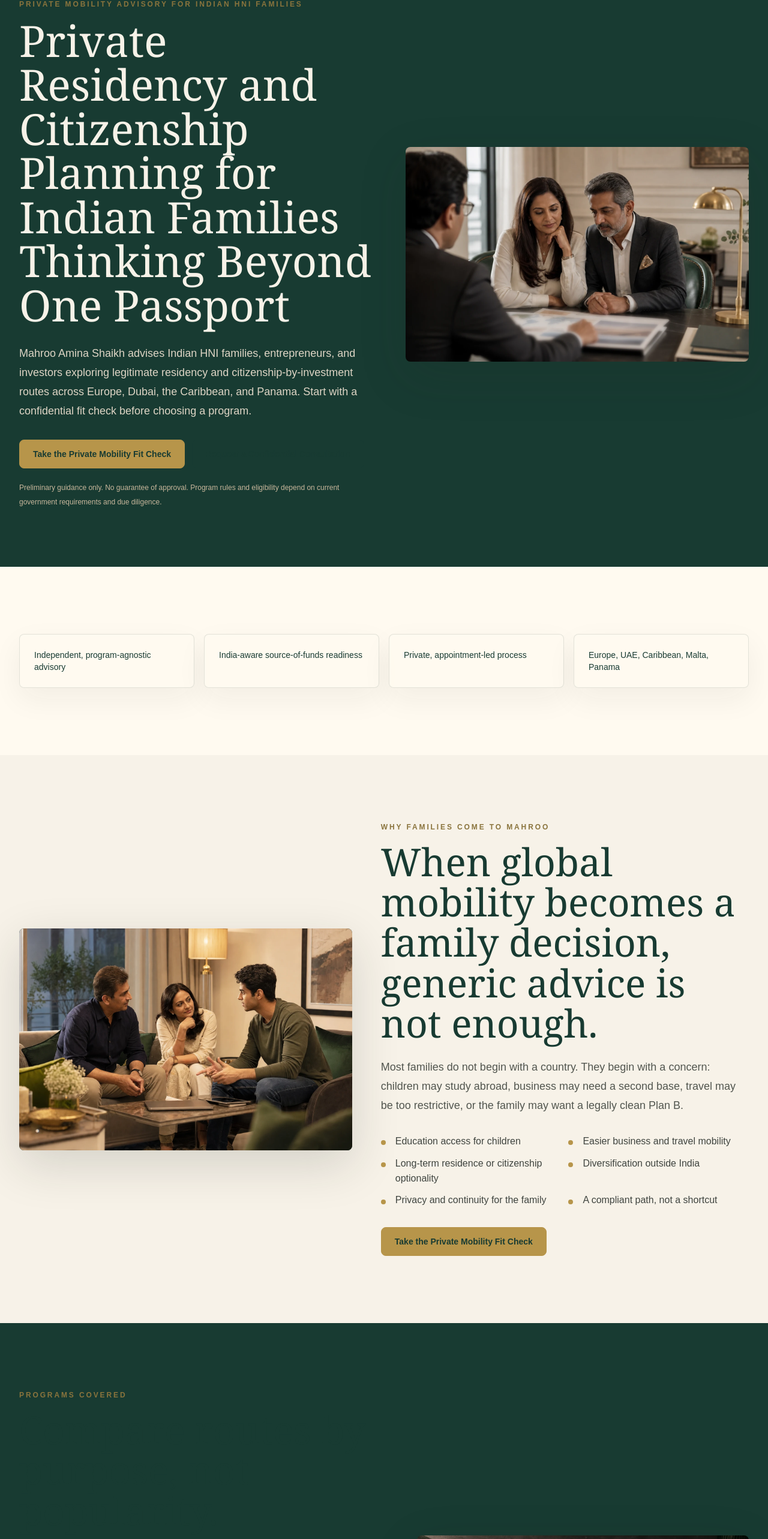
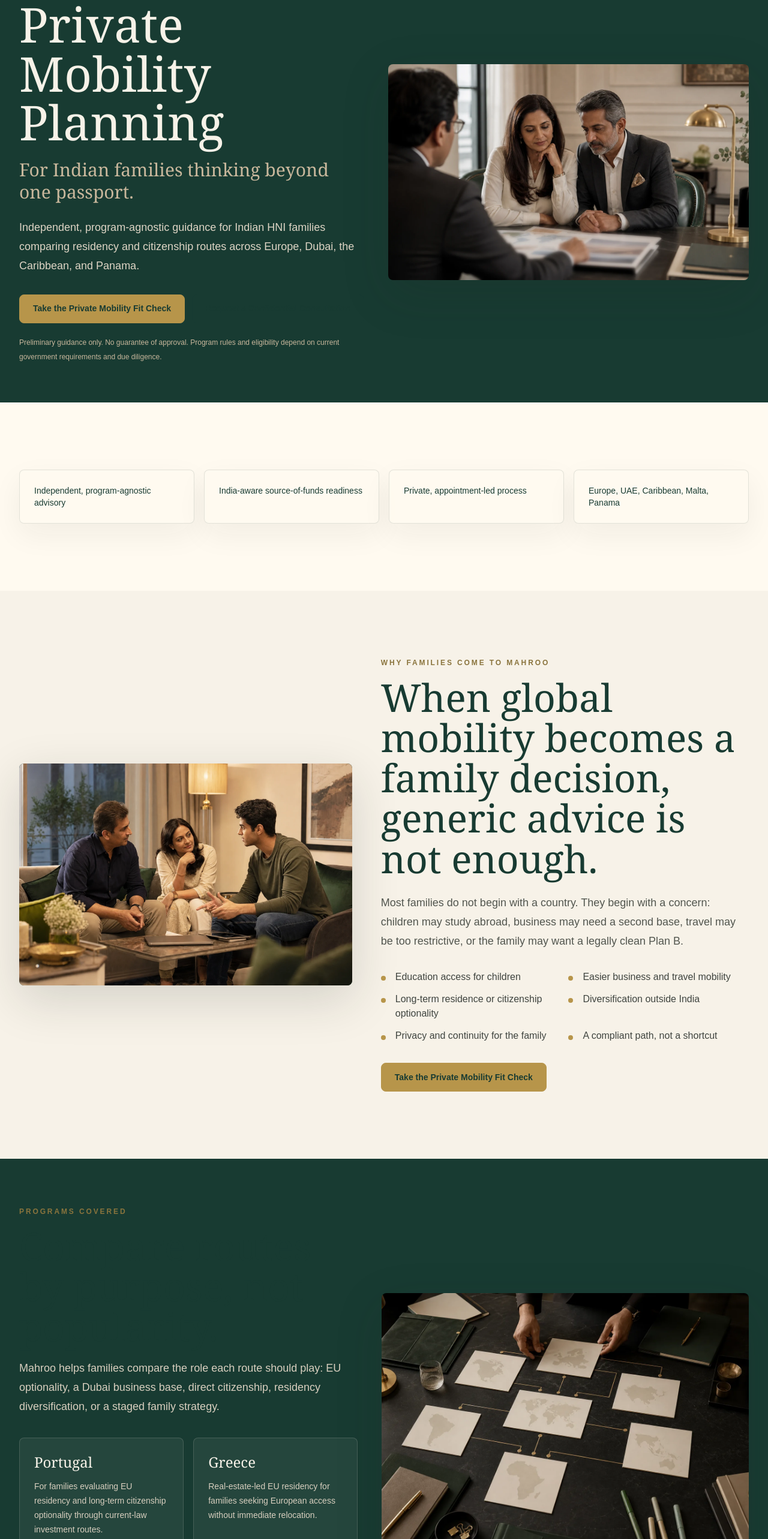
Before and after one commit to iamshravan18/mahroo, a Next.js app: page / in a window 1280 px wide. Shown: the part 173-2739 px from the top of the page at 60% size. Built offline with nearby package versions, Linux system fonts and the light colour scheme.

Commit message:
fix: polish homepage visual hierarchy

```diff
--- a/app/components.tsx
+++ b/app/components.tsx
@@ -75,15 +75,17 @@ export function Section({
   id,
   children,
   tone = "light",
+  compact = false,
 }: {
   id?: string;
   children: React.ReactNode;
   tone?: "light" | "dark" | "white";
+  compact?: boolean;
 }) {
   const toneClass =
     tone === "dark" ? "bg-[#183b32] text-[#f7f2e8]" : tone === "white" ? "bg-[#fffaf0]" : "";
   return (
-    <section id={id} className={`px-5 py-20 sm:px-8 lg:py-28 ${toneClass}`}>
+    <section id={id} className={`px-5 sm:px-8 ${compact ? "py-16 lg:py-20" : "py-20 lg:py-28"} ${toneClass}`}>
       <div className="mx-auto max-w-7xl">{children}</div>
     </section>
   );
--- a/app/globals.css
+++ b/app/globals.css
@@ -38,6 +38,7 @@ a {
 
 .btn {
   display: inline-flex;
+  flex-shrink: 0;
   min-height: 48px;
   align-items: center;
   justify-content: center;
@@ -48,7 +49,17 @@ a {
   color: #183b32;
   font-size: 14px;
   font-weight: 700;
+  line-height: 1.2;
+  text-align: center;
+  white-space: nowrap;
   transition: transform 160ms ease, background 160ms ease, border-color 160ms ease;
+}
+
+@media (max-width: 479px) {
+  .btn {
+    width: 100%;
+    white-space: normal;
+  }
 }
 
 .btn:disabled {
@@ -119,6 +130,35 @@ a {
   border-radius: 8px;
   background: #183b32;
   box-shadow: 0 24px 80px rgba(32, 35, 33, 0.16);
+}
+
+.program-visual {
+  position: relative;
+  display: grid;
+  gap: 18px;
+}
+
+.program-note {
+  border: 1px solid rgba(247, 242, 232, 0.14);
+  border-radius: 8px;
+  background: rgba(247, 242, 232, 0.06);
+  padding: 24px;
+}
+
+.final-cta-section {
+  position: relative;
+  overflow: hidden;
+  background:
+    linear-gradient(90deg, rgba(24, 59, 50, 0.96), rgba(24, 59, 50, 0.84) 48%, rgba(24, 59, 50, 0.48)),
+    url("/images/mahroo-consultation-booking.webp") center / cover;
+}
+
+.final-cta-panel {
+  border: 1px solid rgba(247, 242, 232, 0.16);
+  border-radius: 8px;
+  background: rgba(24, 59, 50, 0.7);
+  padding: clamp(32px, 6vw, 72px);
+  box-shadow: 0 30px 90px rgba(32, 35, 33, 0.22);
 }
 
 .check-item {
--- a/app/page.tsx
+++ b/app/page.tsx
@@ -21,18 +21,20 @@ export default function Home() {
   return (
     <PageShell>
       <main>
-        <section className="relative overflow-hidden bg-[#183b32] px-5 py-16 text-[#f7f2e8] sm:px-8 lg:py-24">
-          <div className="mx-auto grid max-w-7xl items-center gap-12 lg:grid-cols-[1.02fr_0.98fr]">
+        <section className="relative overflow-hidden bg-[#183b32] px-5 py-12 text-[#f7f2e8] sm:px-8 lg:py-16">
+          <div className="mx-auto grid max-w-7xl items-center gap-10 lg:grid-cols-[0.92fr_1.08fr]">
             <div>
               <Eyebrow>Private mobility advisory for Indian HNI families</Eyebrow>
-              <h1 className="max-w-4xl font-serif text-5xl leading-[1.02] sm:text-6xl lg:text-7xl">
-                Private Residency and Citizenship Planning for Indian Families Thinking Beyond One Passport
+              <h1 className="max-w-3xl font-serif text-5xl leading-[1.02] sm:text-6xl lg:text-[5rem]">
+                Private Mobility Planning
               </h1>
-              <p className="mt-7 max-w-2xl text-lg leading-8 text-[#ded5c5]">
-                Mahroo Amina Shaikh advises Indian HNI families, entrepreneurs, and
-                investors exploring legitimate residency and citizenship-by-investment
-                routes across Europe, Dubai, the Caribbean, and Panama. Start with a
-                confidential fit check before choosing a program.
+              <p className="mt-5 max-w-2xl font-serif text-3xl leading-tight text-[#c8b79c]">
+                For Indian families thinking beyond one passport.
+              </p>
+              <p className="mt-6 max-w-2xl text-lg leading-8 text-[#ded5c5]">
+                Independent, program-agnostic guidance for Indian HNI families
+                comparing residency and citizenship routes across Europe, Dubai,
+                the Caribbean, and Panama.
               </p>
               <CTAGroup />
               <p className="mt-5 max-w-2xl text-xs leading-6 text-[#c8b79c]">
@@ -43,7 +45,7 @@ export default function Home() {
             <AssetImage
               filename="mahroo-private-mobility-hero.webp"
               alt="Indian family in a private advisory meeting for global residency planning."
-              className="aspect-[16/10]"
+              className="aspect-[16/10] lg:aspect-[5/3]"
               priority
             />
           </div>
@@ -95,11 +97,16 @@ export default function Home() {
           </div>
         </Section>
 
-        <Section id="programs" tone="dark">
-          <div className="grid items-center gap-12 lg:grid-cols-[1fr_0.9fr]">
-            <div>
+        <Section id="programs" tone="dark" compact>
+          <div className="grid items-center gap-10 lg:grid-cols-[0.96fr_1.04fr]">
+            <div className="relative z-10">
               <Eyebrow>Programs covered</Eyebrow>
               <h2 className="section-title text-[#f7f2e8]">Compare routes by purpose, not popularity.</h2>
+              <p className="mt-5 max-w-2xl text-lg leading-8 text-[#d8cfbf]">
+                Mahroo helps families compare the role each route should play:
+                EU optionality, a Dubai business base, direct citizenship,
+                residency diversification, or a staged family strategy.
+              </p>
               <div className="mt-9 grid gap-4 sm:grid-cols-2">
                 {programs.map(([name, desc]) => (
                   <div key={name} className="dark-card">
@@ -109,11 +116,20 @@ export default function Home() {
                 ))}
               </div>
             </div>
+            <div className="program-visual">
               <AssetImage
-              filename="mahroo-program-comparison.webp"
-              alt="Abstract program comparison cards for global residency planning."
-              className="aspect-[21/12]"
+                filename="mahroo-result-strategic-hni.webp"
+                alt="Multi-jurisdiction planning cards arranged in a private family office."
+                className="aspect-[4/3]"
               />
+              <div className="program-note">
+                <p className="font-serif text-2xl text-[#f7f2e8]">One family brief. Several routes. One clean shortlist.</p>
+                <p className="mt-3 text-sm leading-6 text-[#d8cfbf]">
+                  The objective is not to sell a country. It is to remove the
+                  wrong options before any commitment becomes public.
+                </p>
+              </div>
+            </div>
           </div>
         </Section>
 
@@ -218,20 +234,25 @@ export default function Home() {
           </div>
         </Section>
 
-        <Section tone="dark">
-          <div className="mx-auto max-w-3xl text-center">
+        <section className="final-cta-section px-5 py-20 text-[#f7f2e8] sm:px-8 lg:py-28">
+          <div className="mx-auto max-w-7xl">
+            <div className="final-cta-panel">
+              <div className="max-w-3xl">
                 <Eyebrow>Start quietly. Decide carefully.</Eyebrow>
                 <h2 className="section-title text-[#f7f2e8]">
                   Before you choose a country, understand what your family actually qualifies for.
                 </h2>
-            <p className="mt-6 text-lg leading-8 text-[#d8cfbf]">
-              Review the full cost, the documentation risks, and the family implications before anyone sells you a passport.
+                <p className="mt-6 max-w-2xl text-lg leading-8 text-[#d8cfbf]">
+                  Review the full cost, documentation risks, and family implications
+                  in a confidential fit check before anyone sells you a program.
                 </p>
                 <div className="mt-8">
                   <Link href="/fit-check" className="btn btn-light">Take the Private Mobility Fit Check</Link>
                 </div>
               </div>
-        </Section>
+            </div>
+          </div>
+        </section>
       </main>
     </PageShell>
   );
```
Lines whose indentation alone changed are shown as unchanged.
